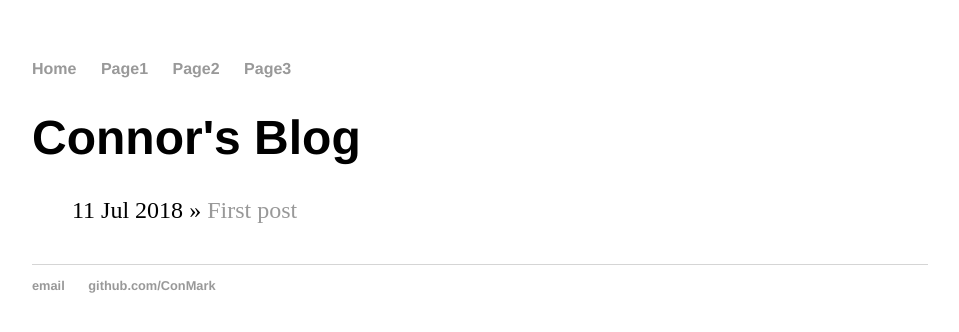
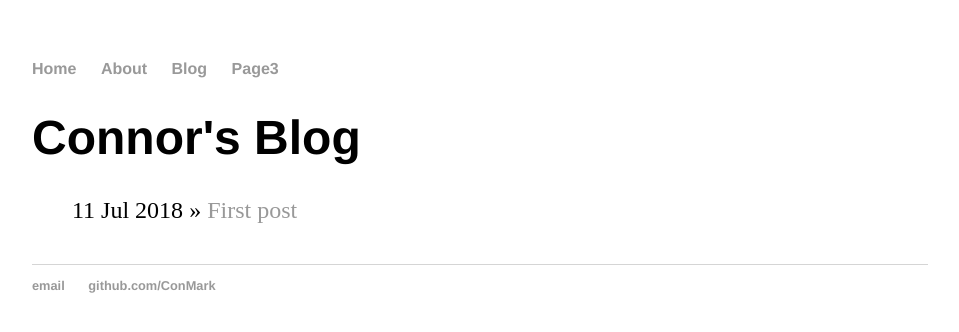
Before and after one commit to ConMark/ConMark.github.io, a Jekyll site: the page built from blog/index.html, in a window 1280 px wide. Shown: the top 332 px of the page, without its empty margins (160-1119 px from the left). Built offline with Jekyll 4.4.1, drawn with Linux system fonts in a browser that asks for light colours.

Commit message:
Update default.html

```diff
--- a/_layouts/default.html
+++ b/_layouts/default.html
@@ -9,8 +9,8 @@
 		<nav>
     		<ul>
         		<li><a href="/">Home</a></li>
-	        	<li><a href="/Page1">Page1</a></li>
-        		<li><a href="/Page2">Page2</a></li>
+	        	<li><a href="/About">About</a></li>
+        		<li><a href="/Blog">Blog</a></li>
         		<li><a href="/Page3">Page3</a></li>
     		</ul>
 		</nav>
```
